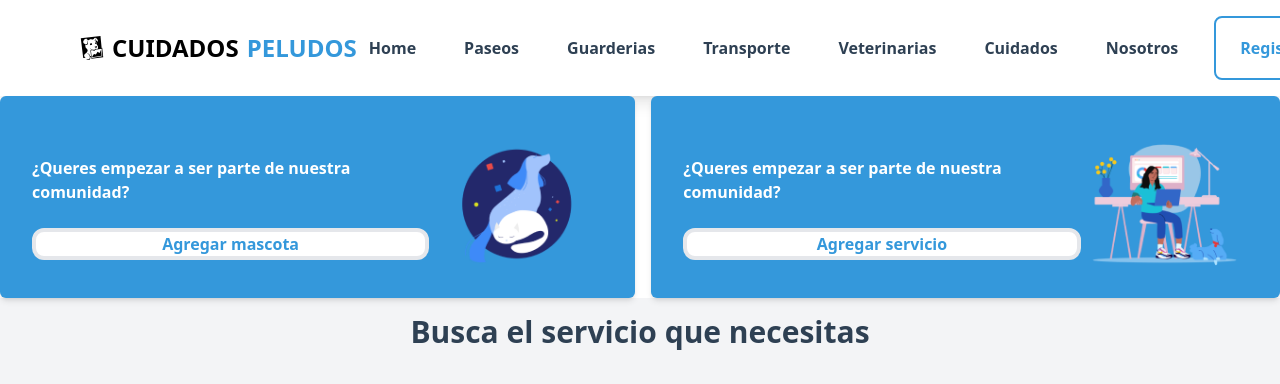
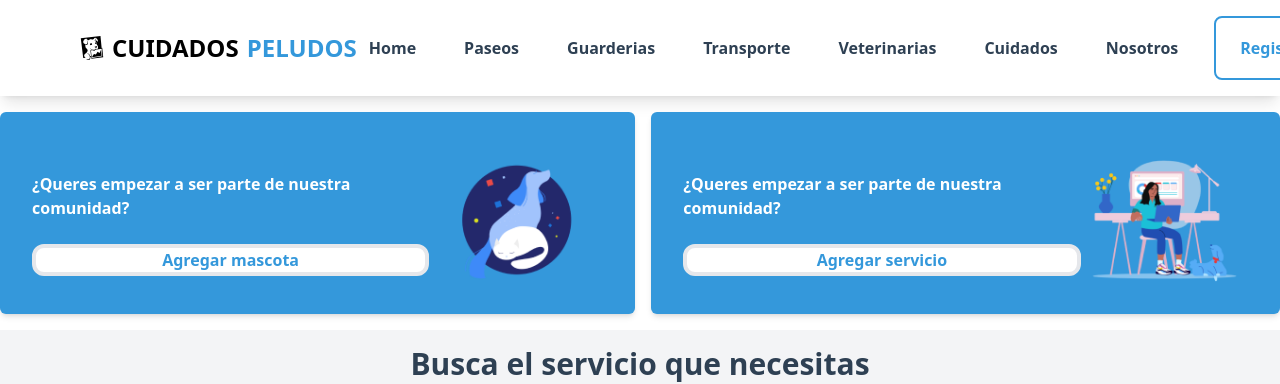
Before and after one commit to No-Country-simulation/PetsCare_c21-09-ft-node-react, a React (Vite) app: page / in a window 1280 px wide. Shown: the top 384 px of the page. Built offline with nearby package versions, Linux system fonts and the light colour scheme.

Commit message:
some hover changes

```diff
--- a/src/components/BannerLogIn.jsx
+++ b/src/components/BannerLogIn.jsx
@@ -4,7 +4,7 @@ import servicesWork from "../assets/servicesWork.png";
 
 const BannerLogIn = () => {
   return (
-    <div className="flex justify-center space-x-4">
+    <div className="flex justify-center space-x-4 py-4">
         <div className="card bg-secondary shadow-md rounded-md flex font-semibold p-4">
             <div className="flex flex-col mt-7">
                 <h2 className="text-white">¿Queres empezar a ser parte de nuestra comunidad?</h2>
--- a/src/components/ServiceCategories.jsx
+++ b/src/components/ServiceCategories.jsx
@@ -36,7 +36,7 @@ function Services({ onSelectService }) {
           {services.map((service, index) => (
             <div
               key={index}
-              className="border bg-white p-2 size-44 cursor-pointer hover:text-secondary transition duration-300 hover:border-secondary hover:shadow-xl hover:shadow-secondary rounded-lg shadow-md"
+              className="border bg-white p-2 size-44 cursor-pointer hover:text-secondary transition duration-300 hover:border-secondary hover:shadow-xl hover:shadow-secondary hover:scale-110 rounded-lg shadow-md"
               onClick={() => onSelectService(service.title)} // Llama a la función de selección
             >
               <img src={service.image} alt={service.title} className='w-full h-28 object-contain mb-4 items-center ' />
```
